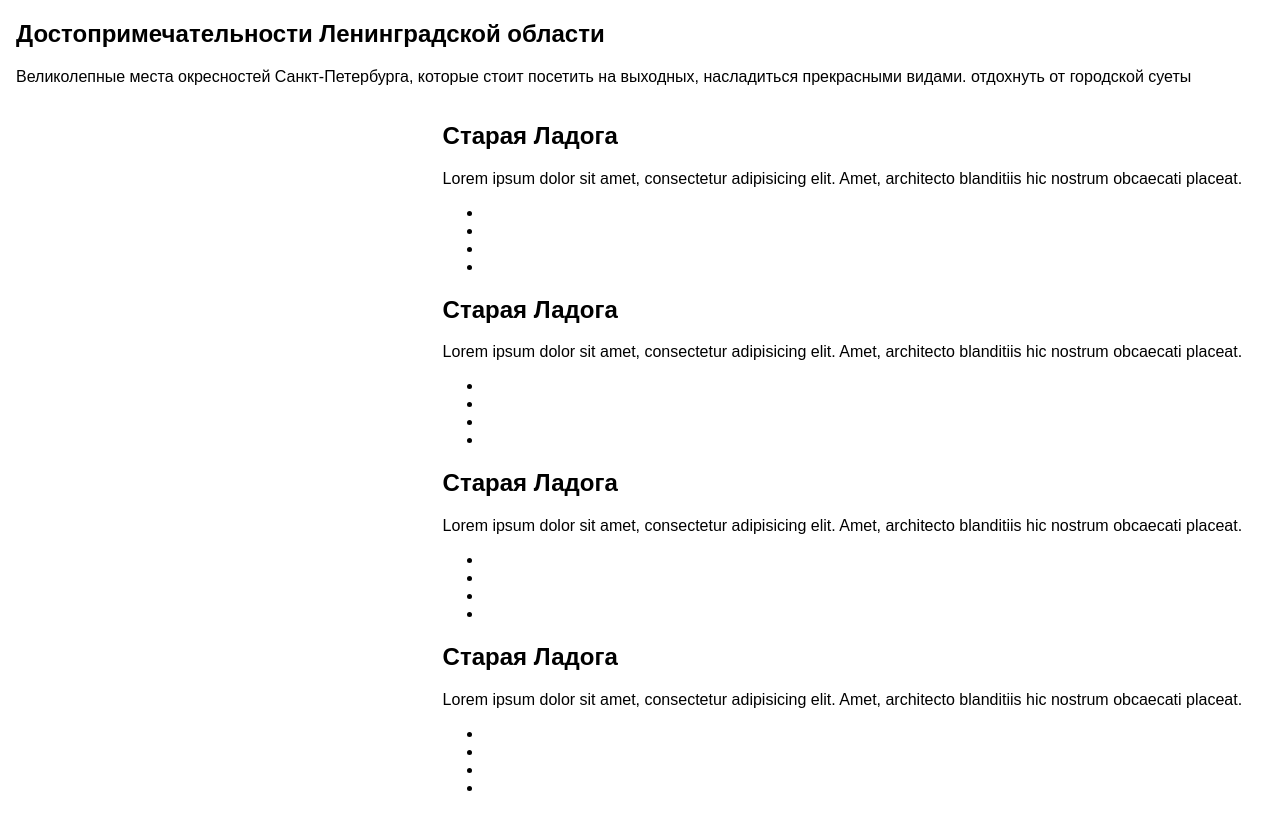
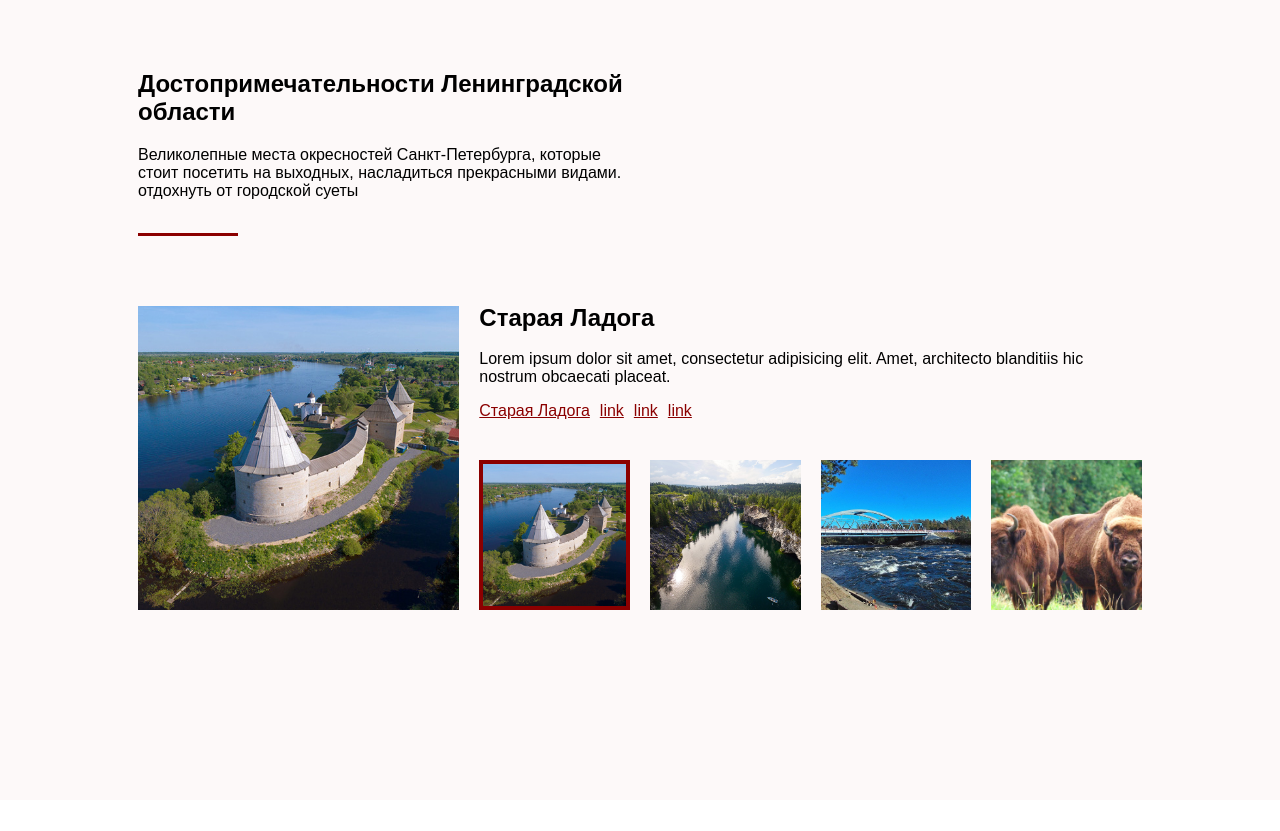
Before and after one commit to kaddem/js-base-template, a plain HTML site: page tabs.html in a window 1280 px wide. After the commit the page ends 800 px from the top, so only its background shows below. Drawn offline with Linux system fonts and the light colour scheme.

Commit message:
Заготовка для табов

```diff
--- a/styles/tabs.css
+++ b/styles/tabs.css
@@ -7,25 +7,30 @@ body {
     font-family: Arial, "Helvetica Neue", Helvetica, sans-serif;
 }
 
+h2 {
+    margin-top: 0;
+    line-height: 1;
+}
+
 /* MODULE GRID */
 
 .container {
-    width: 1280px;
+    width: 1024px;
     margin: 0 auto;
-    padding-left: 16px;
-    padding-right: 16px;
+    padding-left: 10px;
+    padding-right: 10px;
 }
 
 .row {
     display: flex;
     flex-wrap: wrap;
-    margin-left: -16px;
-    margin-right: -16px;
+    margin-left: -10px;
+    margin-right: -10px;
 }
 
 [class^="col"] {
-    padding-left: 16px;
-    padding-right: 16px;
+    padding-left: 10px;
+    padding-right: 10px;
 }
 
 .col-1 { width: 8.33%; }
@@ -43,3 +48,112 @@ body {
 
 
 /* BLOCK .PLACES */
+
+.places {
+    padding: 50px 0;
+    min-height: 100vh;
+    background-color: #fdf9f9;
+}
+
+.places__description {
+    position: relative;
+    width: 500px;
+    margin-bottom: 70px;
+    padding-bottom: 20px;
+}
+
+.places__description:after {
+    content: '';
+    position: absolute;
+    bottom: 0;
+    width: 100px;
+    height: 3px;
+    background-color: #8b0000;
+}
+
+/* IMAGE .place-img */
+
+.place-img {
+    display: none;
+    width: 100%;
+    height: 100%;
+    object-fit: cover;
+}
+
+.place-img--visible {
+    display: block;
+}
+
+
+/* BLOCK .PLACE */
+.place-desc {
+    display: none;
+    margin-bottom: 40px;
+}
+
+.place-desc--visible {
+    display: block;
+}
+
+.place-links {
+    display: flex;
+    padding-left: 0;
+    list-style-type: none;
+}
+
+.place-links__item {
+    margin-right: 10px;
+}
+
+.place-links__link {
+    color: #8b0000;
+}
+
+/* КАРТИНКИ ТАБЫ ДЛЯ ПЕРЕКЛЮЧЕНИЯ КОНТЕНТА */
+.place-tab {
+    display: block;
+    position: relative;
+    padding-top: 100%;
+    color: #fff;
+    overflow: hidden;
+}
+
+.place-tab:hover .place-tab__desc {
+    transform: translateY(-100%);
+}
+
+.place-tab--active .place-tab__inner:after {
+    content: '';
+    position: absolute;
+    top: 0;
+    left: 0;
+    width: 100%;
+    height: 100%;
+    box-shadow: inset 0 0 0 4px #8b0000;
+    z-index: 1;
+}
+
+.place-tab__inner {
+    position: absolute;
+    left: 0;
+    top: 0;
+    width: 100%;
+    height: 100%;
+}
+
+.place-tab__img {
+    display: block;
+    width: 100%;
+    height: 100%;
+    object-fit: cover;
+}
+
+.place-tab__desc {
+    position: absolute;
+    top: 100%;
+    left: 0;
+    width: 100%;
+    padding: 10px;
+    background-color: rgba(0, 0, 0, .8);
+    transition: all .3s;
+}
--- a/tabs.html
+++ b/tabs.html
@@ -19,7 +19,10 @@
 
             <div class="row">
                 <div class="col-4">
-                    <img src="" alt="" class="place-img">
+                    <img src="images/ladoga.jpg" alt="Старая Ладога" class="place-img place-img--visible">
+                    <img src="images/ruskeala.jpg" alt="Парк Рускеала" class="place-img">
+                    <img src="images/losevo.jpeg" alt="Пороги в Лосево" class="place-img">
+                    <img src="images/zubr.jpg" alt="Зубробизоны в Токсово" class="place-img">
                 </div>
                 <div class="col-8">
                     <div class="place-desc place-desc--visible">
@@ -27,65 +30,77 @@
                         <p>Lorem ipsum dolor sit amet, consectetur adipisicing elit. Amet, architecto blanditiis hic
                             nostrum obcaecati placeat.</p>
                         <ul class="place-links">
-                            <li class="place-links__item"><a href="" class="place-links__link"></a></li>
-                            <li class="place-links__item"><a href="" class="place-links__link"></a></li>
-                            <li class="place-links__item"><a href="" class="place-links__link"></a></li>
-                            <li class="place-links__item"><a href="" class="place-links__link"></a></li>
+                            <li class="place-links__item"><a href="#" class="place-links__link">Старая Ладога</a></li>
+                            <li class="place-links__item"><a href="#" class="place-links__link">link</a></li>
+                            <li class="place-links__item"><a href="#" class="place-links__link">link</a></li>
+                            <li class="place-links__item"><a href="#" class="place-links__link">link</a></li>
                         </ul>
                     </div>
-                    <div class="place-desc place-desc--visible">
-                        <h2>Старая Ладога</h2>
+                    <div class="place-desc">
+                        <h2>Парк Рускеала</h2>
                         <p>Lorem ipsum dolor sit amet, consectetur adipisicing elit. Amet, architecto blanditiis hic
                             nostrum obcaecati placeat.</p>
                         <ul class="place-links">
-                            <li class="place-links__item"><a href="" class="place-links__link"></a></li>
-                            <li class="place-links__item"><a href="" class="place-links__link"></a></li>
-                            <li class="place-links__item"><a href="" class="place-links__link"></a></li>
-                            <li class="place-links__item"><a href="" class="place-links__link"></a></li>
+                            <li class="place-links__item"><a href="#" class="place-links__link">Парк Рускеала</a></li>
+                            <li class="place-links__item"><a href="#" class="place-links__link">link</a></li>
+                            <li class="place-links__item"><a href="#" class="place-links__link">link</a></li>
+                            <li class="place-links__item"><a href="#" class="place-links__link">link</a></li>
                         </ul>
                     </div>
-                    <div class="place-desc place-desc--visible">
-                        <h2>Старая Ладога</h2>
+                    <div class="place-desc">
+                        <h2>Пороги в Лосево</h2>
                         <p>Lorem ipsum dolor sit amet, consectetur adipisicing elit. Amet, architecto blanditiis hic
                             nostrum obcaecati placeat.</p>
                         <ul class="place-links">
-                            <li class="place-links__item"><a href="" class="place-links__link"></a></li>
-                            <li class="place-links__item"><a href="" class="place-links__link"></a></li>
-                            <li class="place-links__item"><a href="" class="place-links__link"></a></li>
-                            <li class="place-links__item"><a href="" class="place-links__link"></a></li>
+                            <li class="place-links__item"><a href="#" class="place-links__link">Пороги в Лосево</a></li>
+                            <li class="place-links__item"><a href="#" class="place-links__link">link</a></li>
+                            <li class="place-links__item"><a href="#" class="place-links__link">link</a></li>
+                            <li class="place-links__item"><a href="#" class="place-links__link">link</a></li>
                         </ul>
                     </div>
-                    <div class="place-desc place-desc--visible">
-                        <h2>Старая Ладога</h2>
+                    <div class="place-desc">
+                        <h2>Зубробизоны в Токсово</h2>
                         <p>Lorem ipsum dolor sit amet, consectetur adipisicing elit. Amet, architecto blanditiis hic
                             nostrum obcaecati placeat.</p>
                         <ul class="place-links">
-                            <li class="place-links__item"><a href="" class="place-links__link"></a></li>
-                            <li class="place-links__item"><a href="" class="place-links__link"></a></li>
-                            <li class="place-links__item"><a href="" class="place-links__link"></a></li>
-                            <li class="place-links__item"><a href="" class="place-links__link"></a></li>
+                            <li class="place-links__item"><a href="#" class="place-links__link">Зубробизоны в Токсово</a></li>
+                            <li class="place-links__item"><a href="#" class="place-links__link">link</a></li>
+                            <li class="place-links__item"><a href="#" class="place-links__link">link</a></li>
+                            <li class="place-links__item"><a href="#" class="place-links__link">link</a></li>
                         </ul>
                     </div>
 
                     <div class="row">
                         <div class="col-3">
-                            <a href="#" class="place-tab">
-                                <img src="" alt="" class="place-tab__img">
+                            <a href="#" class="place-tab place-tab--active">
+                                <div class="place-tab__inner">
+                                    <img src="images/ladoga.jpg" alt="" class="place-tab__img">
+                                </div>
+                                <span class="place-tab__desc">Старая Ладога</span>
                             </a>
                         </div>
                         <div class="col-3">
                             <a href="#" class="place-tab">
-                                <img src="" alt="" class="place-tab__img">
+                                <div class="place-tab__inner">
+                                    <img src="images/ruskeala.jpg" alt="" class="place-tab__img">
+                                </div>
+                                <span class="place-tab__desc">Парк Рускеала</span>
                             </a>
                         </div>
                         <div class="col-3">
                             <a href="#" class="place-tab">
-                                <img src="" alt="" class="place-tab__img">
+                                <div class="place-tab__inner">
+                                    <img src="images/losevo.jpeg" alt="" class="place-tab__img">
+                                </div>
+                                <span class="place-tab__desc">Лосево</span>
                             </a>
                         </div>
                         <div class="col-3">
                             <a href="#" class="place-tab">
-                                <img src="" alt="" class="place-tab__img">
+                                <div class="place-tab__inner">
+                                    <img src="images/zubr.jpg" alt="" class="place-tab__img">
+                                </div>
+                                <span class="place-tab__desc">Зубробизоны в Токсово</span>
                             </a>
                         </div>
                     </div>
```
Also changed, not shown: images/losevo.jpeg (added), images/zubr.jpg (added).
